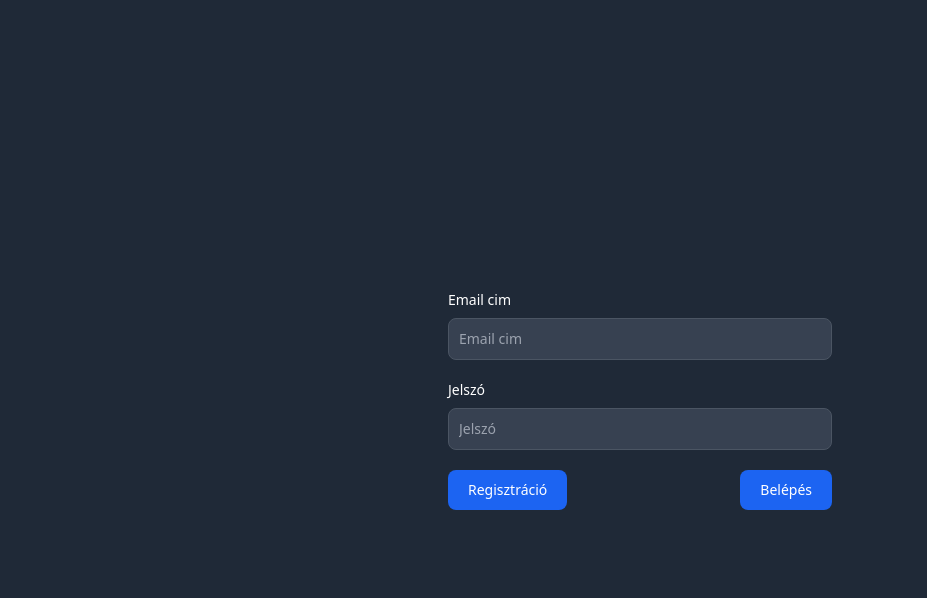
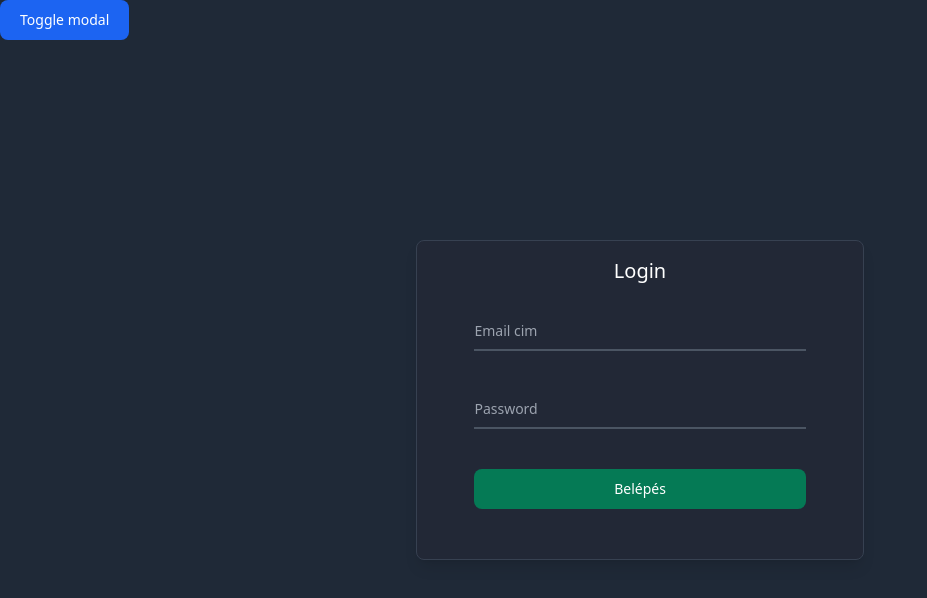
Before and after one commit to dozsaerik/Frontend, a React (Create React App) app in the folder app/: page /login in a window 1280 px wide. Shown: the top 598 px of the page, without its empty margins (0-927 px from the left). Built offline with nearby package versions, Linux system fonts and the light colour scheme.

Commit message:
Reworked login ui

```diff
--- a/app/src/pages/auth/login/LoginPage.tsx
+++ b/app/src/pages/auth/login/LoginPage.tsx
@@ -8,8 +8,8 @@
 
 const schema = () => {
     return (z.object({
-        email: string().min(1, "Űres mező").email("Érvénytelen email"),
-        password: string().min(1, "Űres mező")
+        email: string().email("Érvénytelen email"),
+        password: string().min(3, "Érvénytelen jelszó")
     }));
 };
 
@@ -43,30 +43,68 @@
     }, [reset, formState]);
 
     return (
-        <div className="h-screen flex items-center justify-center">
-            <form className="w-full max-w-sm mx-auto" onSubmit={handleSubmit(onSubmit)}>
-                <div className={"text-center text-[#bf0000] " + (loginError ? 'block' : 'hidden')}>Érvénytelen Email vagy jelszó!</div>
-                <div className="mb-5">
-                    <label htmlFor="email" className="block mb-2 text-sm font-medium text-gray-900 dark:text-white">Email cim</label>
-                    <input type="email" id="email"
-                           className="bg-gray-50 border border-gray-300 text-gray-900 text-sm rounded-lg focus:ring-blue-500 focus:border-blue-500 block w-full p-2.5 dark:bg-gray-700 dark:border-gray-600 dark:placeholder-gray-400 dark:text-white dark:focus:ring-blue-500 dark:focus:border-blue-500"
-                           placeholder="Email cim" required {...register('email')} />
-                    <div className="text-red-500">{errors.email?.message?.toString()}</div>
+        <>
+            <div className="fixed mx-auto my-auto max-w-sm sm:max-w-md max-h-[20rem] inset-0 border border-gray-700 rounded-lg p-4 flex flex-col shadow-lg bg-[#222836] items-center">
+                <div className="w-full mb-6 text-xl text-center">
+                    Login
                 </div>
-                <div className="mb-5">
-                    <label htmlFor="password" className="block mb-2 text-sm font-medium text-gray-900 dark:text-white">Jelszó</label>
-                    <input type="password" id="password"
-                           className="bg-gray-50 border border-gray-300 text-gray-900 text-sm rounded-lg focus:ring-blue-500 focus:border-blue-500 block w-full p-2.5 dark:bg-gray-700 dark:border-gray-600 dark:placeholder-gray-400 dark:text-white dark:focus:ring-blue-500 dark:focus:border-blue-500"
-                           placeholder="Jelszó" required {...register('password')}/>
-                    <div className="text-red-500">{errors.password?.message?.toString()}</div>
+                <div className="w-4/5">
+                    <form onSubmit={handleSubmit(onSubmit)}>
+                        <div className="relative z-0 w-full mb-9 group">
+                            <input type="email" id="email"
+                                   className="block py-2.5 px-0 w-full text-sm text-gray-900 bg-transparent border-0 border-b-2 border-gray-300 appearance-none dark:text-white dark:border-gray-600 dark:focus:border-blue-500 focus:outline-none focus:ring-0 focus:border-blue-600 peer" placeholder=" "
+                                   required {...register('email')}/>
+                            <label htmlFor="email"
+                                   className="peer-focus:font-medium absolute text-sm text-gray-500 dark:text-gray-400 duration-300 transform -translate-y-6 scale-75 top-3 -z-10 origin-[0] peer-focus:start-0 rtl:peer-focus:translate-x-1/4 rtl:peer-focus:left-auto peer-focus:text-blue-600 peer-focus:dark:text-blue-500 peer-placeholder-shown:scale-100 peer-placeholder-shown:translate-y-0 peer-focus:scale-75 peer-focus:-translate-y-6">
+                                Email cim
+                            </label>
+                            <p className="absolute mt-2 text-sm text-red-600 dark:text-red-500">{errors.email?.message?.toString()}</p>
+                        </div>
+                        <div className="relative z-0 w-full mb-10 group">
+                            <input type="password" id="password"
+                                   className="block py-2.5 px-0 w-full text-sm text-gray-900 bg-transparent border-0 border-b-2 border-gray-300 appearance-none dark:text-white dark:border-gray-600 dark:focus:border-blue-500 focus:outline-none focus:ring-0 focus:border-blue-600 peer" placeholder=" "
+                                   required {...register('password')}/>
+                            <label htmlFor="password"
+                                   className="peer-focus:font-medium absolute text-sm text-gray-500 dark:text-gray-400 duration-300 transform -translate-y-6 scale-75 top-3 -z-10 origin-[0] peer-focus:start-0 rtl:peer-focus:translate-x-1/4 rtl:peer-focus:left-auto peer-focus:text-blue-600 peer-focus:dark:text-blue-500 peer-placeholder-shown:scale-100 peer-placeholder-shown:translate-y-0 peer-focus:scale-75 peer-focus:-translate-y-6">
+                                Password
+                            </label>
+                            <p className="absolute mt-2 text-sm text-red-600 dark:text-red-500">{errors.password?.message?.toString()}</p>
+                        </div>
+                        <button type="submit" className="focus:outline-none text-white bg-green-700 hover:bg-green-800 font-medium rounded-lg text-sm px-5 py-2.5 dark:bg-green-600 dark:hover:bg-green-700 float-right w-full" onClick={handleSubmit(onSubmit)}>Belépés</button>
+                    </form>
                 </div>
-                <a href="/register" className="text-white inline-block bg-blue-700 hover:bg-blue-800 focus:ring-4 focus:outline-none focus:ring-blue-300 font-medium rounded-lg text-sm w-full sm:w-auto px-5 py-2.5 text-center dark:bg-blue-600 dark:hover:bg-blue-700 dark:focus:ring-blue-800">Regisztráció</a>
-                <button type="submit"
-                        className="text-white float-right bg-blue-700 hover:bg-blue-800 focus:ring-4 focus:outline-none focus:ring-blue-300 font-medium rounded-lg text-sm w-full sm:w-auto px-5 py-2.5 text-center dark:bg-blue-600 dark:hover:bg-blue-700 dark:focus:ring-blue-800"
-                        onClick={handleSubmit(onSubmit)}>Belépés
-                </button>
-            </form>
-        </div>
+            </div>
+            <button data-modal-target="popup-modal" data-modal-toggle="popup-modal"
+                    className="block text-white bg-blue-700 hover:bg-blue-800 focus:ring-4 focus:outline-none focus:ring-blue-300 font-medium rounded-lg text-sm px-5 py-2.5 text-center dark:bg-blue-600 dark:hover:bg-blue-700 dark:focus:ring-blue-800" type="button">
+                Toggle modal
+            </button>
+
+            <div id="popup-modal" tabIndex={-1} className="hidden overflow-y-auto overflow-x-hidden fixed top-0 right-0 left-0 z-50 justify-center items-center w-full md:inset-0 h-[calc(100%-1rem)] max-h-full">
+                <div className="relative p-4 w-full max-w-md max-h-full">
+                    <div className="relative bg-white rounded-lg shadow dark:bg-gray-700">
+                        <button type="button" className="absolute top-3 end-2.5 text-gray-400 bg-transparent hover:bg-gray-200 hover:text-gray-900 rounded-lg text-sm w-8 h-8 ms-auto inline-flex justify-center items-center dark:hover:bg-gray-600 dark:hover:text-white" data-modal-hide="popup-modal">
+                            <svg className="w-3 h-3" aria-hidden="true" xmlns="http://www.w3.org/2000/svg" fill="none" viewBox="0 0 14 14">
+                                <path stroke="currentColor" strokeLinecap="round" strokeLinejoin="round" strokeWidth="2" d="m1 1 6 6m0 0 6 6M7 7l6-6M7 7l-6 6"/>
+                            </svg>
+                            <span className="sr-only">Close modal</span>
+                        </button>
+                        <div className="p-4 md:p-5 text-center">
+                            <svg className="mx-auto mb-4 text-gray-400 w-12 h-12 dark:text-gray-200" aria-hidden="true" xmlns="http://www.w3.org/2000/svg" fill="none" viewBox="0 0 20 20">
+                                <path stroke="currentColor" strokeLinecap="round" strokeLinejoin="round" strokeWidth="2" d="M10 11V6m0 8h.01M19 10a9 9 0 1 1-18 0 9 9 0 0 1 18 0Z"/>
+                            </svg>
+                            <h3 className="mb-5 text-lg font-normal text-gray-500 dark:text-gray-400">Are you sure you want to delete this product?</h3>
+                            <button data-modal-hide="popup-modal" type="button" className="text-white bg-red-600 hover:bg-red-800 focus:ring-4 focus:outline-none focus:ring-red-300 dark:focus:ring-red-800 font-medium rounded-lg text-sm inline-flex items-center px-5 py-2.5 text-center">
+                                Yes, I'm sure
+                            </button>
+                            <button data-modal-hide="popup-modal" type="button"
+                                    className="py-2.5 px-5 ms-3 text-sm font-medium text-gray-900 focus:outline-none bg-white rounded-lg border border-gray-200 hover:bg-gray-100 hover:text-blue-700 focus:z-10 focus:ring-4 focus:ring-gray-100 dark:focus:ring-gray-700 dark:bg-gray-800 dark:text-gray-400 dark:border-gray-600 dark:hover:text-white dark:hover:bg-gray-700">No,
+                                cancel
+                            </button>
+                        </div>
+                    </div>
+                </div>
+            </div>
+        </>
     );
 }
 
--- a/app/src/style/main.scss
+++ b/app/src/style/main.scss
@@ -8,3 +8,9 @@
     @apply text-white;
   }
 }
+
+input:-webkit-autofill,
+input:-webkit-autofill:focus {
+  transition: background-color 0s 600000s, color 0s 600000s !important;
+  background-image: none !important;
+}
--- a/app/src/style/output.css
+++ b/app/src/style/output.css
@@ -1074,6 +1074,18 @@
   }
 }
 
+.sr-only {
+  position: absolute;
+  width: 1px;
+  height: 1px;
+  padding: 0;
+  margin: -1px;
+  overflow: hidden;
+  clip: rect(0, 0, 0, 0);
+  white-space: nowrap;
+  border-width: 0;
+}
+
 .visible {
   visibility: visible;
 }
@@ -1124,6 +1136,26 @@
 
 .top-0 {
   top: 0px;
+}
+
+.top-3 {
+  top: 0.75rem;
+}
+
+.end-2 {
+  inset-inline-end: 0.5rem;
+}
+
+.end-2\.5 {
+  inset-inline-end: 0.625rem;
+}
+
+.-z-10 {
+  z-index: -10;
+}
+
+.z-0 {
+  z-index: 0;
 }
 
 .z-10 {
@@ -1155,10 +1187,19 @@
   margin-right: auto;
 }
 
+.my-auto {
+  margin-top: auto;
+  margin-bottom: auto;
+}
+
 .mb-1 {
   margin-bottom: 0.25rem;
 }
 
+.mb-10 {
+  margin-bottom: 2.5rem;
+}
+
 .mb-2 {
   margin-bottom: 0.5rem;
 }
@@ -1167,14 +1208,30 @@
   margin-bottom: 1.25rem;
 }
 
-.ms-2 {
-  margin-inline-start: 0.5rem;
+.mb-6 {
+  margin-bottom: 1.5rem;
+}
+
+.mb-9 {
+  margin-bottom: 2.25rem;
 }
 
 .mt-2 {
   margin-top: 0.5rem;
 }
 
+.mb-4 {
+  margin-bottom: 1rem;
+}
+
+.ms-3 {
+  margin-inline-start: 0.75rem;
+}
+
+.ms-auto {
+  margin-inline-start: auto;
+}
+
 .block {
   display: block;
 }
@@ -1191,6 +1248,10 @@
   display: flex;
 }
 
+.inline-flex {
+  display: inline-flex;
+}
+
 .table {
   display: table;
 }
@@ -1207,10 +1268,6 @@
   height: 1rem;
 }
 
-.h-5 {
-  height: 1.25rem;
-}
-
 .h-6 {
   height: 1.5rem;
 }
@@ -1223,6 +1280,30 @@
   height: 100vh;
 }
 
+.h-12 {
+  height: 3rem;
+}
+
+.h-3 {
+  height: 0.75rem;
+}
+
+.h-8 {
+  height: 2rem;
+}
+
+.h-\[calc\(100\%-1rem\)\] {
+  height: calc(100% - 1rem);
+}
+
+.max-h-\[20rem\] {
+  max-height: 20rem;
+}
+
+.max-h-full {
+  max-height: 100%;
+}
+
 .w-1\/2 {
   width: 50%;
 }
@@ -1231,6 +1312,10 @@
   width: 1rem;
 }
 
+.w-4\/5 {
+  width: 80%;
+}
+
 .w-64 {
   width: 16rem;
 }
@@ -1239,16 +1324,36 @@
   width: 100%;
 }
 
+.w-12 {
+  width: 3rem;
+}
+
+.w-3 {
+  width: 0.75rem;
+}
+
+.w-8 {
+  width: 2rem;
+}
+
 .max-w-sm {
   max-width: 24rem;
 }
 
+.max-w-md {
+  max-width: 28rem;
+}
+
 .flex-1 {
   flex: 1 1 0%;
 }
 
 .flex-shrink {
   flex-shrink: 1;
+}
+
+.origin-\[0\] {
+  transform-origin: 0;
 }
 
 .-translate-x-full {
@@ -1256,6 +1361,11 @@
   transform: translate(var(--tw-translate-x), var(--tw-translate-y)) rotate(var(--tw-rotate)) skewX(var(--tw-skew-x)) skewY(var(--tw-skew-y)) scaleX(var(--tw-scale-x)) scaleY(var(--tw-scale-y));
 }
 
+.-translate-y-6 {
+  --tw-translate-y: -1.5rem;
+  transform: translate(var(--tw-translate-x), var(--tw-translate-y)) rotate(var(--tw-rotate)) skewX(var(--tw-skew-x)) skewY(var(--tw-skew-y)) scaleX(var(--tw-scale-x)) scaleY(var(--tw-scale-y));
+}
+
 .-translate-y-full {
   --tw-translate-y: -100%;
   transform: translate(var(--tw-translate-x), var(--tw-translate-y)) rotate(var(--tw-rotate)) skewX(var(--tw-skew-x)) skewY(var(--tw-skew-y)) scaleX(var(--tw-scale-x)) scaleY(var(--tw-scale-y));
@@ -1281,6 +1391,12 @@
   transform: translate(var(--tw-translate-x), var(--tw-translate-y)) rotate(var(--tw-rotate)) skewX(var(--tw-skew-x)) skewY(var(--tw-skew-y)) scaleX(var(--tw-scale-x)) scaleY(var(--tw-scale-y));
 }
 
+.scale-75 {
+  --tw-scale-x: .75;
+  --tw-scale-y: .75;
+  transform: translate(var(--tw-translate-x), var(--tw-translate-y)) rotate(var(--tw-rotate)) skewX(var(--tw-skew-x)) skewY(var(--tw-skew-y)) scaleX(var(--tw-scale-x)) scaleY(var(--tw-scale-y));
+}
+
 .transform {
   transform: translate(var(--tw-translate-x), var(--tw-translate-y)) rotate(var(--tw-rotate)) skewX(var(--tw-skew-x)) skewY(var(--tw-skew-y)) scaleX(var(--tw-scale-x)) scaleY(var(--tw-scale-y));
 }
@@ -1305,16 +1421,17 @@
   resize: both;
 }
 
+.appearance-none {
+  -webkit-appearance: none;
+          appearance: none;
+}
+
 .grid-cols-4 {
   grid-template-columns: repeat(4, minmax(0, 1fr));
 }
 
 .grid-cols-7 {
   grid-template-columns: repeat(7, minmax(0, 1fr));
-}
-
-.flex-row {
-  flex-direction: row;
 }
 
 .flex-col {
@@ -1359,8 +1476,12 @@
   overflow: hidden;
 }
 
-.rounded {
-  border-radius: 0.25rem;
+.overflow-y-auto {
+  overflow-y: auto;
+}
+
+.overflow-x-hidden {
+  overflow-x: hidden;
 }
 
 .rounded-lg {
@@ -1395,6 +1516,10 @@
   border-width: 0px;
 }
 
+.border-b-2 {
+  border-bottom-width: 2px;
+}
+
 .border-blue-600 {
   --tw-border-opacity: 1;
   border-color: rgb(28 100 242 / var(--tw-border-opacity));
@@ -1415,6 +1540,21 @@
   border-color: rgb(209 213 219 / var(--tw-border-opacity));
 }
 
+.border-gray-700 {
+  --tw-border-opacity: 1;
+  border-color: rgb(55 65 81 / var(--tw-border-opacity));
+}
+
+.border-gray-200 {
+  --tw-border-opacity: 1;
+  border-color: rgb(229 231 235 / var(--tw-border-opacity));
+}
+
+.bg-\[\#222836\] {
+  --tw-bg-opacity: 1;
+  background-color: rgb(34 40 54 / var(--tw-bg-opacity));
+}
+
 .bg-blue-700 {
   --tw-bg-opacity: 1;
   background-color: rgb(26 86 219 / var(--tw-bg-opacity));
@@ -1444,6 +1584,15 @@
   background-color: rgb(17 24 39 / 0.5);
 }
 
+.bg-green-700 {
+  --tw-bg-opacity: 1;
+  background-color: rgb(4 108 78 / var(--tw-bg-opacity));
+}
+
+.bg-transparent {
+  background-color: transparent;
+}
+
 .bg-white {
   --tw-bg-opacity: 1;
   background-color: rgb(255 255 255 / var(--tw-bg-opacity));
@@ -1453,6 +1602,11 @@
   background-color: rgb(255 255 255 / 0.5);
 }
 
+.bg-red-600 {
+  --tw-bg-opacity: 1;
+  background-color: rgb(224 36 36 / var(--tw-bg-opacity));
+}
+
 .p-1 {
   padding: 0.25rem;
 }
@@ -1467,6 +1621,11 @@
 
 .p-4 {
   padding: 1rem;
+}
+
+.px-0 {
+  padding-left: 0px;
+  padding-right: 0px;
 }
 
 .px-2 {
@@ -1502,10 +1661,6 @@
   text-align: center;
 }
 
-.text-right {
-  text-align: right;
-}
-
 .text-lg {
   font-size: 1.125rem;
   line-height: 1.75rem;
@@ -1516,6 +1671,11 @@
   line-height: 1.25rem;
 }
 
+.text-xl {
+  font-size: 1.25rem;
+  line-height: 1.75rem;
+}
+
 .font-medium {
   font-weight: 500;
 }
@@ -1524,6 +1684,10 @@
   font-weight: 600;
 }
 
+.font-normal {
+  font-weight: 400;
+}
+
 .leading-6 {
   line-height: 1.5rem;
 }
@@ -1532,6 +1696,16 @@
   line-height: 2.25rem;
 }
 
+.text-\[\#00a000\] {
+  --tw-text-opacity: 1;
+  color: rgb(0 160 0 / var(--tw-text-opacity));
+}
+
+.text-\[\#bf0000\] {
+  --tw-text-opacity: 1;
+  color: rgb(191 0 0 / var(--tw-text-opacity));
+}
+
 .text-blue-600 {
   --tw-text-opacity: 1;
   color: rgb(28 100 242 / var(--tw-text-opacity));
@@ -1557,104 +1731,19 @@
   color: rgb(240 82 82 / var(--tw-text-opacity));
 }
 
+.text-red-600 {
+  --tw-text-opacity: 1;
+  color: rgb(224 36 36 / var(--tw-text-opacity));
+}
+
 .text-white {
   --tw-text-opacity: 1;
   color: rgb(255 255 255 / var(--tw-text-opacity));
 }
 
-.text-\[\#1434CB\] {
-  --tw-text-opacity: 1;
-  color: rgb(20 52 203 / var(--tw-text-opacity));
-}
-
-.text-\[\#ff0000\] {
-  --tw-text-opacity: 1;
-  color: rgb(255 0 0 / var(--tw-text-opacity));
-}
-
-.text-\[\#f00000\] {
-  --tw-text-opacity: 1;
-  color: rgb(240 0 0 / var(--tw-text-opacity));
-}
-
-.text-\[\#0f0000\] {
-  --tw-text-opacity: 1;
-  color: rgb(15 0 0 / var(--tw-text-opacity));
-}
-
-.text-\[\#fa0000\] {
-  --tw-text-opacity: 1;
-  color: rgb(250 0 0 / var(--tw-text-opacity));
-}
-
-.text-\[\#f50000\] {
-  --tw-text-opacity: 1;
-  color: rgb(245 0 0 / var(--tw-text-opacity));
-}
-
-.text-\[\#a50000\] {
-  --tw-text-opacity: 1;
-  color: rgb(165 0 0 / var(--tw-text-opacity));
-}
-
-.text-\[\#a00000\] {
-  --tw-text-opacity: 1;
-  color: rgb(160 0 0 / var(--tw-text-opacity));
-}
-
-.text-\[\#af0000\] {
-  --tw-text-opacity: 1;
-  color: rgb(175 0 0 / var(--tw-text-opacity));
-}
-
-.text-\[\#bf0000\] {
-  --tw-text-opacity: 1;
-  color: rgb(191 0 0 / var(--tw-text-opacity));
-}
-
-.text-\[\#00f000\] {
-  --tw-text-opacity: 1;
-  color: rgb(0 240 0 / var(--tw-text-opacity));
-}
-
-.text-\[\#00a000\] {
-  --tw-text-opacity: 1;
-  color: rgb(0 160 0 / var(--tw-text-opacity));
-}
-
-.text-\[\#0000a0\] {
-  --tw-text-opacity: 1;
-  color: rgb(0 0 160 / var(--tw-text-opacity));
-}
-
-.text-\[\#0000f0\] {
-  --tw-text-opacity: 1;
-  color: rgb(0 0 240 / var(--tw-text-opacity));
-}
-
-.text-\[\#000055\] {
-  --tw-text-opacity: 1;
-  color: rgb(0 0 85 / var(--tw-text-opacity));
-}
-
-.text-\[\#0000aa\] {
-  --tw-text-opacity: 1;
-  color: rgb(0 0 170 / var(--tw-text-opacity));
-}
-
-.text-\[\#0000ba\] {
-  --tw-text-opacity: 1;
-  color: rgb(0 0 186 / var(--tw-text-opacity));
-}
-
-.text-\[\#0000ca\] {
-  --tw-text-opacity: 1;
-  color: rgb(0 0 202 / var(--tw-text-opacity));
-}
-
-.text-\[\#00000a\] {
-  --tw-text-opacity: 1;
-  color: rgb(0 0 10 / var(--tw-text-opacity));
+.text-gray-400 {
+  --tw-text-opacity: 1;
+  color: rgb(156 163 175 / var(--tw-text-opacity));
 }
 
 .underline {
@@ -1714,8 +1803,19 @@
   transition-duration: 150ms;
 }
 
+.duration-300 {
+  transition-duration: 300ms;
+}
+
 .ease-out {
   transition-timing-function: cubic-bezier(0, 0, 0.2, 1);
+}
+
+input:-webkit-autofill,
+input:-webkit-autofill:focus {
+  -webkit-transition: background-color 0s 600000s, color 0s 600000s !important;
+  transition: background-color 0s 600000s, color 0s 600000s !important;
+  background-image: none !important;
 }
 
 .hover\:border-gray-300:hover {
@@ -1733,11 +1833,26 @@
   background-color: rgb(243 244 246 / var(--tw-bg-opacity));
 }
 
+.hover\:bg-green-800:hover {
+  --tw-bg-opacity: 1;
+  background-color: rgb(3 84 63 / var(--tw-bg-opacity));
+}
+
 .hover\:bg-white:hover {
   --tw-bg-opacity: 1;
   background-color: rgb(255 255 255 / var(--tw-bg-opacity));
 }
 
+.hover\:bg-gray-200:hover {
+  --tw-bg-opacity: 1;
+  background-color: rgb(229 231 235 / var(--tw-bg-opacity));
+}
+
+.hover\:bg-red-800:hover {
+  --tw-bg-opacity: 1;
+  background-color: rgb(155 28 28 / var(--tw-bg-opacity));
+}
+
 .hover\:text-blue-600:hover {
   --tw-text-opacity: 1;
   color: rgb(28 100 242 / var(--tw-text-opacity));
@@ -1751,6 +1866,15 @@
 .hover\:text-gray-900:hover {
   --tw-text-opacity: 1;
   color: rgb(17 24 39 / var(--tw-text-opacity));
+}
+
+.hover\:text-blue-700:hover {
+  --tw-text-opacity: 1;
+  color: rgb(26 86 219 / var(--tw-text-opacity));
+}
+
+.focus\:z-10:focus {
+  z-index: 10;
 }
 
 .focus\:border-blue-500:focus {
@@ -1758,9 +1882,20 @@
   border-color: rgb(63 131 248 / var(--tw-border-opacity));
 }
 
+.focus\:border-blue-600:focus {
+  --tw-border-opacity: 1;
+  border-color: rgb(28 100 242 / var(--tw-border-opacity));
+}
+
 .focus\:outline-none:focus {
   outline: 2px solid transparent;
   outline-offset: 2px;
+}
+
+.focus\:ring-0:focus {
+  --tw-ring-offset-shadow: var(--tw-ring-inset) 0 0 0 var(--tw-ring-offset-width) var(--tw-ring-offset-color);
+  --tw-ring-shadow: var(--tw-ring-inset) 0 0 0 calc(0px + var(--tw-ring-offset-width)) var(--tw-ring-color);
+  box-shadow: var(--tw-ring-offset-shadow), var(--tw-ring-shadow), var(--tw-shadow, 0 0 #0000);
 }
 
 .focus\:ring-2:focus {
@@ -1790,6 +1925,51 @@
   --tw-ring-color: rgb(229 231 235 / var(--tw-ring-opacity));
 }
 
+.focus\:ring-gray-100:focus {
+  --tw-ring-opacity: 1;
+  --tw-ring-color: rgb(243 244 246 / var(--tw-ring-opacity));
+}
+
+.focus\:ring-red-300:focus {
+  --tw-ring-opacity: 1;
+  --tw-ring-color: rgb(248 180 180 / var(--tw-ring-opacity));
+}
+
+.peer:placeholder-shown ~ .peer-placeholder-shown\:translate-y-0 {
+  --tw-translate-y: 0px;
+  transform: translate(var(--tw-translate-x), var(--tw-translate-y)) rotate(var(--tw-rotate)) skewX(var(--tw-skew-x)) skewY(var(--tw-skew-y)) scaleX(var(--tw-scale-x)) scaleY(var(--tw-scale-y));
+}
+
+.peer:placeholder-shown ~ .peer-placeholder-shown\:scale-100 {
+  --tw-scale-x: 1;
+  --tw-scale-y: 1;
+  transform: translate(var(--tw-translate-x), var(--tw-translate-y)) rotate(var(--tw-rotate)) skewX(var(--tw-skew-x)) skewY(var(--tw-skew-y)) scaleX(var(--tw-scale-x)) scaleY(var(--tw-scale-y));
+}
+
+.peer:focus ~ .peer-focus\:start-0 {
+  inset-inline-start: 0px;
+}
+
+.peer:focus ~ .peer-focus\:-translate-y-6 {
+  --tw-translate-y: -1.5rem;
+  transform: translate(var(--tw-translate-x), var(--tw-translate-y)) rotate(var(--tw-rotate)) skewX(var(--tw-skew-x)) skewY(var(--tw-skew-y)) scaleX(var(--tw-scale-x)) scaleY(var(--tw-scale-y));
+}
+
+.peer:focus ~ .peer-focus\:scale-75 {
+  --tw-scale-x: .75;
+  --tw-scale-y: .75;
+  transform: translate(var(--tw-translate-x), var(--tw-translate-y)) rotate(var(--tw-rotate)) skewX(var(--tw-skew-x)) skewY(var(--tw-skew-y)) scaleX(var(--tw-scale-x)) scaleY(var(--tw-scale-y));
+}
+
+.peer:focus ~ .peer-focus\:font-medium {
+  font-weight: 500;
+}
+
+.peer:focus ~ .peer-focus\:text-blue-600 {
+  --tw-text-opacity: 1;
+  color: rgb(28 100 242 / var(--tw-text-opacity));
+}
+
 .dark\:border-blue-500:is(.dark *) {
   --tw-border-opacity: 1;
   border-color: rgb(63 131 248 / var(--tw-border-opacity));
@@ -1837,24 +2017,34 @@
   background-color: rgb(17 24 39 / 0.8);
 }
 
+.dark\:bg-green-600:is(.dark *) {
+  --tw-bg-opacity: 1;
+  background-color: rgb(5 122 85 / var(--tw-bg-opacity));
+}
+
 .dark\:text-blue-500:is(.dark *) {
   --tw-text-opacity: 1;
   color: rgb(63 131 248 / var(--tw-text-opacity));
 }
 
-.dark\:text-gray-300:is(.dark *) {
-  --tw-text-opacity: 1;
-  color: rgb(209 213 219 / var(--tw-text-opacity));
-}
-
 .dark\:text-gray-400:is(.dark *) {
   --tw-text-opacity: 1;
   color: rgb(156 163 175 / var(--tw-text-opacity));
 }
 
+.dark\:text-red-500:is(.dark *) {
+  --tw-text-opacity: 1;
+  color: rgb(240 82 82 / var(--tw-text-opacity));
+}
+
 .dark\:text-white:is(.dark *) {
   --tw-text-opacity: 1;
   color: rgb(255 255 255 / var(--tw-text-opacity));
+}
+
+.dark\:text-gray-200:is(.dark *) {
+  --tw-text-opacity: 1;
+  color: rgb(229 231 235 / var(--tw-text-opacity));
 }
 
 .dark\:placeholder-gray-400:is(.dark *)::placeholder {
@@ -1862,10 +2052,6 @@
   color: rgb(156 163 175 / var(--tw-placeholder-opacity));
 }
 
-.dark\:ring-offset-gray-800:is(.dark *) {
-  --tw-ring-offset-color: #1F2937;
-}
-
 .dark\:hover\:bg-blue-700:hover:is(.dark *) {
   --tw-bg-opacity: 1;
   background-color: rgb(26 86 219 / var(--tw-bg-opacity));
@@ -1879,6 +2065,16 @@
 .dark\:hover\:bg-gray-800:hover:is(.dark *) {
   --tw-bg-opacity: 1;
   background-color: rgb(31 41 55 / var(--tw-bg-opacity));
+}
+
+.dark\:hover\:bg-green-700:hover:is(.dark *) {
+  --tw-bg-opacity: 1;
+  background-color: rgb(4 108 78 / var(--tw-bg-opacity));
+}
+
+.dark\:hover\:bg-gray-700:hover:is(.dark *) {
+  --tw-bg-opacity: 1;
+  background-color: rgb(55 65 81 / var(--tw-bg-opacity));
 }
 
 .dark\:hover\:text-blue-500:hover:is(.dark *) {
@@ -1906,24 +2102,44 @@
   --tw-ring-color: rgb(63 131 248 / var(--tw-ring-opacity));
 }
 
-.dark\:focus\:ring-blue-600:focus:is(.dark *) {
-  --tw-ring-opacity: 1;
-  --tw-ring-color: rgb(28 100 242 / var(--tw-ring-opacity));
-}
-
 .dark\:focus\:ring-blue-800:focus:is(.dark *) {
   --tw-ring-opacity: 1;
   --tw-ring-color: rgb(30 66 159 / var(--tw-ring-opacity));
 }
 
-.dark\:focus\:ring-offset-gray-800:focus:is(.dark *) {
-  --tw-ring-offset-color: #1F2937;
+.dark\:focus\:ring-gray-700:focus:is(.dark *) {
+  --tw-ring-opacity: 1;
+  --tw-ring-color: rgb(55 65 81 / var(--tw-ring-opacity));
+}
+
+.dark\:focus\:ring-red-800:focus:is(.dark *) {
+  --tw-ring-opacity: 1;
+  --tw-ring-color: rgb(155 28 28 / var(--tw-ring-opacity));
+}
+
+.peer:focus ~ .peer-focus\:dark\:text-blue-500:is(.dark *) {
+  --tw-text-opacity: 1;
+  color: rgb(63 131 248 / var(--tw-text-opacity));
 }
 
 @media (min-width: 640px) {
   .sm\:w-auto {
     width: auto;
   }
+
+  .sm\:max-w-md {
+    max-width: 28rem;
+  }
+}
+
+@media (min-width: 768px) {
+  .md\:inset-0 {
+    inset: 0px;
+  }
+
+  .md\:p-5 {
+    padding: 1.25rem;
+  }
 }
 
 .rtl\:rotate-180:where([dir="rtl"], [dir="rtl"] *) {
@@ -1934,3 +2150,12 @@
 .rtl\:space-x-reverse:where([dir="rtl"], [dir="rtl"] *) > :not([hidden]) ~ :not([hidden]) {
   --tw-space-x-reverse: 1;
 }
+
+.peer:focus ~ .rtl\:peer-focus\:left-auto:where([dir="rtl"], [dir="rtl"] *) {
+  left: auto;
+}
+
+.peer:focus ~ .rtl\:peer-focus\:translate-x-1\/4:where([dir="rtl"], [dir="rtl"] *) {
+  --tw-translate-x: 25%;
+  transform: translate(var(--tw-translate-x), var(--tw-translate-y)) rotate(var(--tw-rotate)) skewX(var(--tw-skew-x)) skewY(var(--tw-skew-y)) scaleX(var(--tw-scale-x)) scaleY(var(--tw-scale-y));
+}
```
